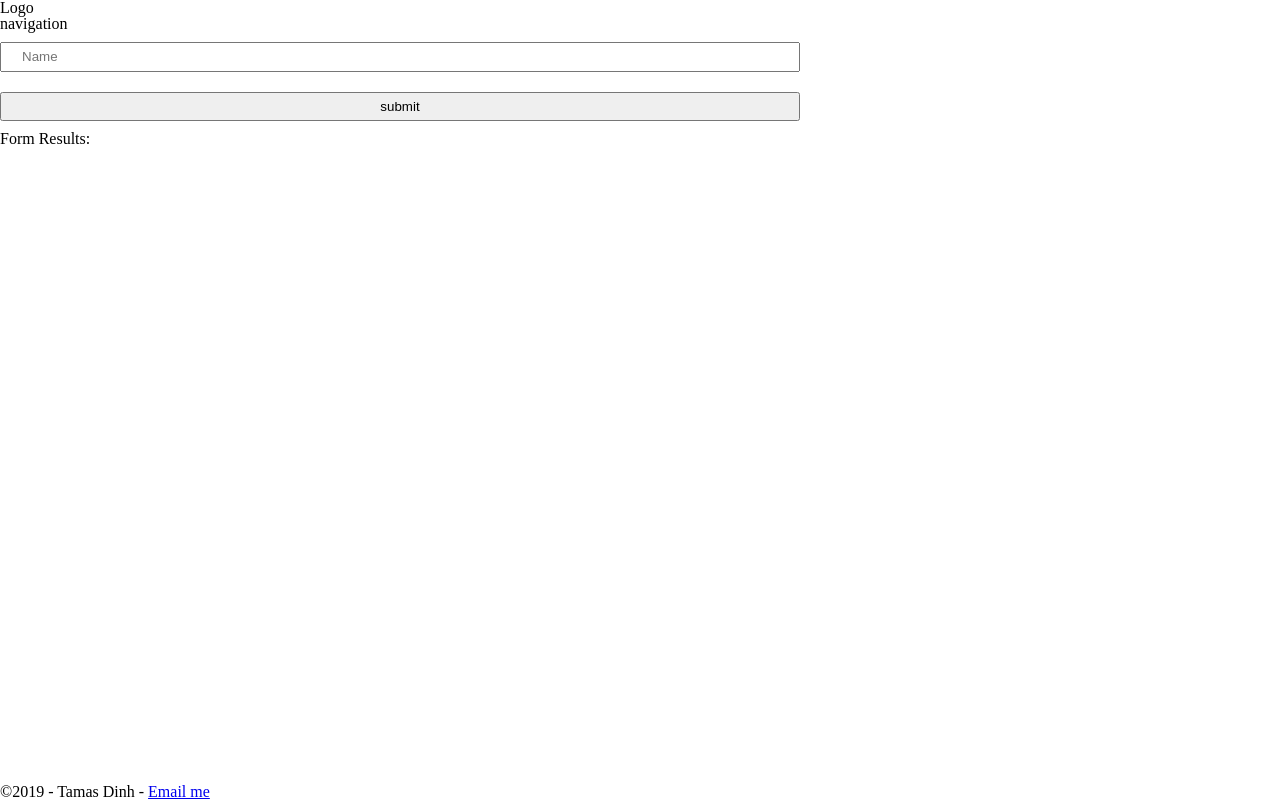
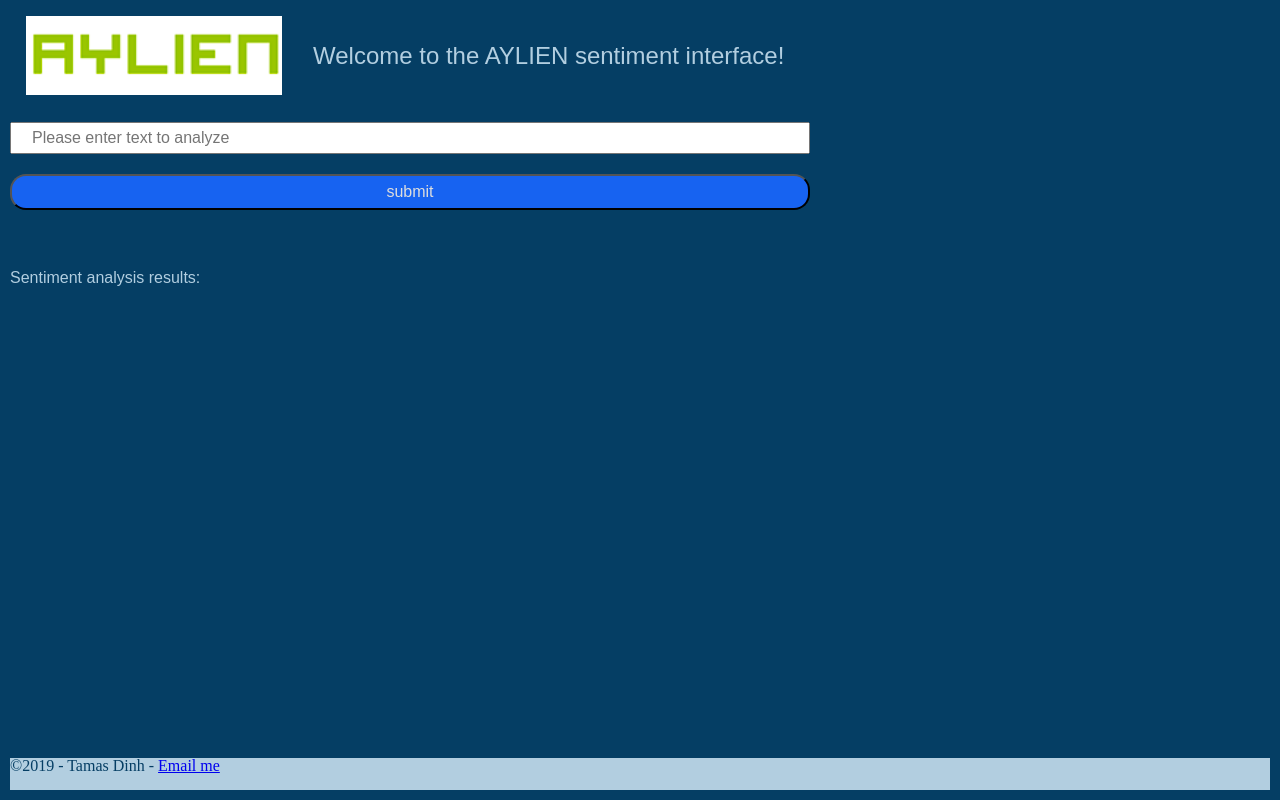
Before and after one commit to tamasdinh/nlp-frontend, a website built with webpack: page src/client/views/index.html in a window 1280 px wide. Built offline with nearby package versions, Linux system fonts and the light colour scheme.

Commit message:
style: fixed up basic styling

```diff
--- a/src/client/js/formHandler.js
+++ b/src/client/js/formHandler.js
@@ -1,5 +1,13 @@
 function handleSubmit(event) {
   event.preventDefault()
+  const listExists = (document.getElementById('results').children.length > 0)
+    ? true : false
+  if (listExists) {
+    const selectedNode = document.getElementById('results')
+    while (selectedNode.firstChild) {
+      selectedNode.removeChild(selectedNode.firstChild)
+    }
+  }
 
   // check what text was put into the form field
   let formText = document.getElementById('name').value
@@ -36,8 +44,8 @@
     // Create a documentFragment to which we can attach list items as children
     const scaffold = document.createDocumentFragment();
 
-    // For all items in the response json object, list items are generated and
-      // added to the DocumentFragment
+  // For all items in the response json object, list items are generated and
+  // added to the DocumentFragment
     Object.keys(feedback).forEach(key => {
       if (key !== 'text') {
         // Omitting "text" variable as it can be seen in the input form anyways
@@ -45,9 +53,9 @@
         if (typeof feedback[key] === 'number') {
           // If variable is a number, convert to % and show only 2 decimals
           let num = (feedback[key] * 100).toFixed(2)
-          newElement.innerText = key + ':\t\t' + num + '%';
+          newElement.innerHTML = key + ':\t' + num + '%';
         } else {
-          newElement.innerText = key + ':\t\t' + feedback[key];
+          newElement.innerHTML = key + ':\t' + feedback[key];
         }
         scaffold.appendChild(newElement);
       }
--- a/src/client/styles/base.scss
+++ b/src/client/styles/base.scss
@@ -1,7 +1,18 @@
+$themeColor-Light: #b2cee0;
+$themeColor-Dark: #053e64;
+
+$buttonBackground: rgb(23, 99, 241);
+$buttonFontColor: #ddd;
+$buttonPadding: 0.5em 1em 0.5em 1em;
+$buttonBorderRadius: 1em;
+
 body {
     display: flex;
     flex-direction: column;
-    min-height: 100vh;
+    min-height: 90vh;
+    font-family: sans-serif;
+    background-color: $themeColor-Dark;
+    margin: 0 0 10px 10px;
 }
 
 main {
--- a/src/client/styles/footer.scss
+++ b/src/client/styles/footer.scss
@@ -0,0 +1,12 @@
+@import 'base';
+
+footer {
+  font-family: sans-serif;
+  position: fixed;
+  bottom: 10px;
+  left: 10px;
+  right: 10px;
+  height: 2em;
+  color: $themeColor-Dark;
+  background-color: $themeColor-Light;
+}
--- a/src/client/styles/form.scss
+++ b/src/client/styles/form.scss
@@ -1,3 +1,5 @@
+@import "base";
+
 form {
     border: 1px solid #545454;
     border-radius: 3px;
@@ -8,5 +10,26 @@
     padding: 5px 20px;
     width: 100%;
     line-height: 16px;
-    margin: 10px 0;
+    margin: 10px 10px;
+    font-size: 1em;
+
+    &#button {
+        background-color: $buttonBackground;
+        color: $buttonFontColor;
+        padding: $buttonPadding;
+        border-radius: $buttonBorderRadius;
+        font-size: 1em;
+    }
 }
+
+.results-header {
+    margin: 50px 0 0.5em 10px;
+    font-family: sans-serif;
+    color: $themeColor-Light;
+}
+
+#results {
+    font-family: sans-serif;
+    list-style-type: none;
+    margin: 10px 10px 10px 10px;
+}
--- a/src/client/styles/header.scss
+++ b/src/client/styles/header.scss
@@ -1,5 +1,28 @@
+@import 'base';
+
 header {
-    display: flex;
-    justify-content: space-between;
     padding: 10px 40px;
 }
+
+.header-container {
+    display: flex;
+    flex-direction: row;
+    justify-content: space-around;
+    align-items: center;
+}
+
+.logo {
+    height: 10vh;
+    width: max(20vw);
+    margin: 1em 0 1em 10px;
+    background-image: url('../assets/aylien_owler_20171108_122826_large.png');
+    background-repeat: no-repeat;
+    background-size: contain;
+}
+
+.greeting {
+    margin: 1em 0 1em 0;
+    font-family: sans-serif;
+    font-size: 1.5em;
+    color: $themeColor-Light;
+}
--- a/src/client/views/index.html
+++ b/src/client/views/index.html
@@ -2,32 +2,32 @@
 <html lang="en" dir="ltr">
   <head>
     <meta charset="utf-8">
-        <title>Test</title>
+    <title>NLP engine interface - example project</title>
   </head>
 
     <body>
 
       <header>
-            <div class="">
-                Logo
-            </div>
-            <div class="">
-                navigation
-            </div>
+        <section class='header-container'>
+          <div class="logo"></div>
+          <div class="greeting">Welcome to the AYLIEN sentiment interface!</div>
+        </section>
       </header>
 
       <main>
+
         <section>
           <form class="" onsubmit="return Client.handleSubmit(event)">
-                    <input id="name" type="text" name="input" value="" placeholder="Name">
-                    <input type="submit" name="" value="submit" onclick="return Client.handleSubmit(event)" onsubmit="return Client.handleSubmit(event)">
+            <input id="name" type="text" name="input" value="" placeholder="Please enter text to analyze">
+            <input id="button" type="submit" name="" value="submit" onclick="return Client.handleSubmit(event)" onsubmit="return Client.handleSubmit(event)">
           </form>
         <section>
 
-            <section>
-                <strong>Form Results:</strong>
+        <section class='results-header'>
+          <strong>Sentiment analysis results:</strong>
           <div id="results"></div>
         </section>
+
       </main>
 
       <footer>
```
Also changed, not shown: src/client/assets/aylien_owler_20171108_122826_large.png (added). Lines whose indentation alone changed are shown as unchanged.
